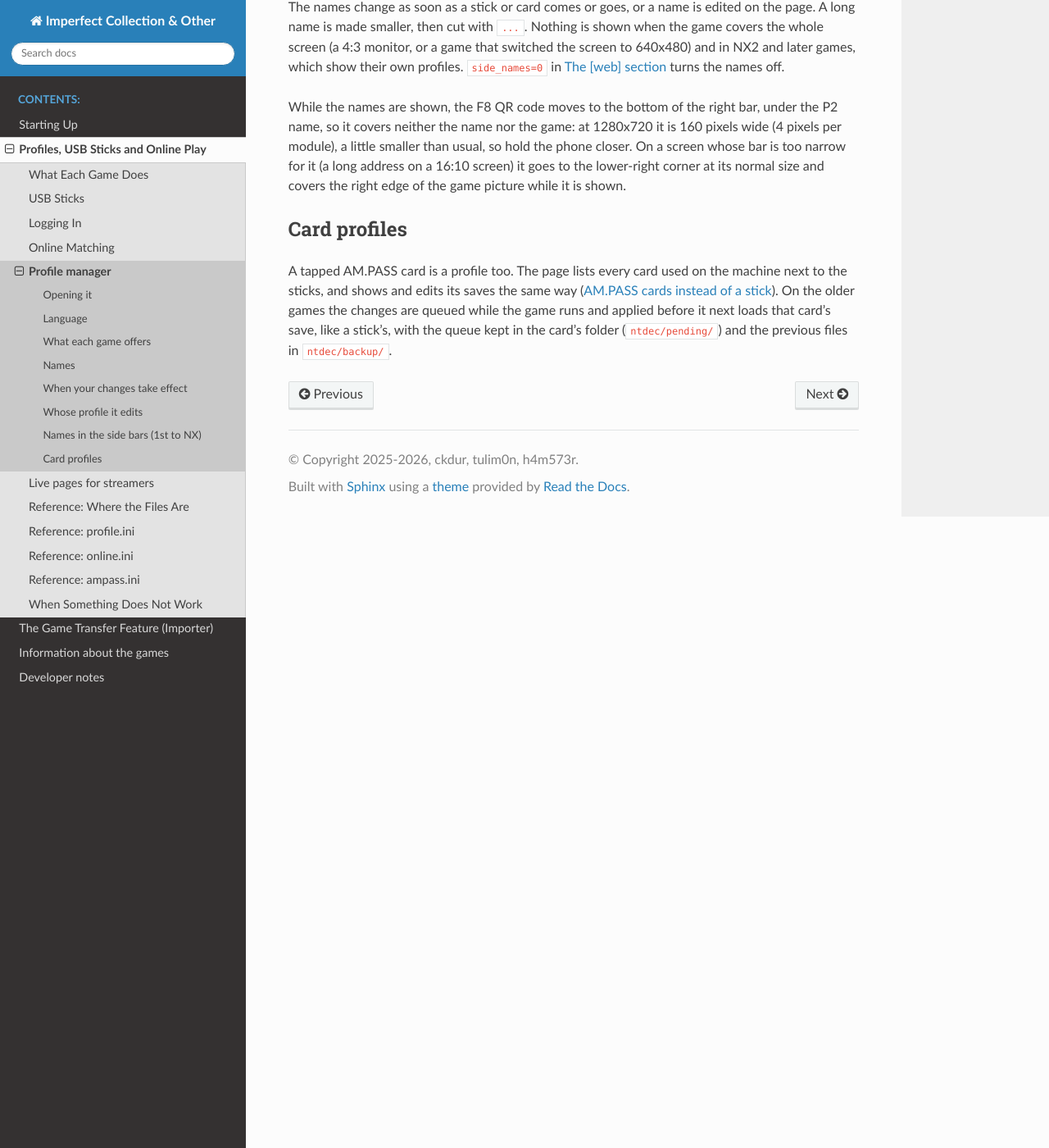
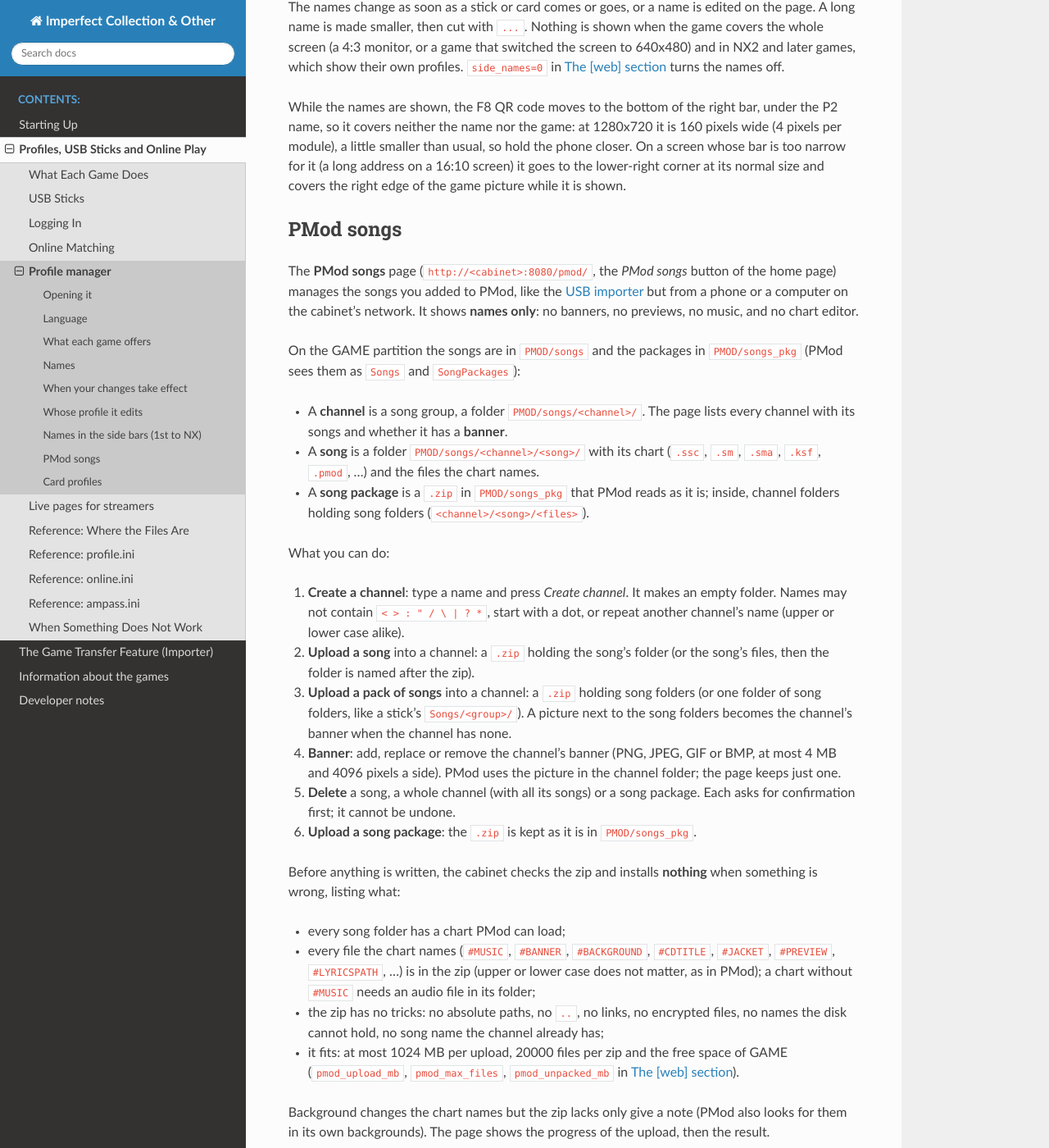
Before and after one commit to ckdur/imperfect-manual, a Sphinx documentation site: the page built from docs/online/profile_manager.rst, in a window 1280 px wide and 1400 px high, scrolled down 6519 px. Shown: the whole window at 82% size. Built offline with Sphinx 7.4.7 and the Read the Docs theme 3.1.0, drawn with Linux system fonts in a browser that asks for light colours; some of the changed text lies outside the part shown.

Commit message:
Profile manager: the PMod songs page (IMPER-92)
Channels, songs, packs, song packages and channel banners from the
profile web: what it checks, the operator key, refused while a game runs,
GAME read-only but for the write. [web] pmod_* limits; link from the
PMod importer page.

Co-Authored-By: Claude Opus 5.5 <noreply@anthropic.com>

```diff
--- a/docs/online/profile_manager.rst
+++ b/docs/online/profile_manager.rst
@@ -251,6 +251,78 @@ usual, so hold the phone closer. On a screen whose bar is too narrow for it
 (a long address on a 16:10 screen) it goes to the lower-right corner at its
 normal size and covers the right edge of the game picture while it is shown.
 
+.. _online_web_pmod_section:
+
+PMod songs
+----------
+
+The **PMod songs** page (``http://<cabinet>:8080/pmod/``, the *PMod songs*
+button of the home page) manages the songs you added to PMod, like the
+:doc:`USB importer <../importer/pmod>` but from a phone or a computer on the
+cabinet's network. It shows **names only**: no banners, no previews, no
+music, and no chart editor.
+
+On the GAME partition the songs are in ``PMOD/songs`` and the packages in
+``PMOD/songs_pkg`` (PMod sees them as ``Songs`` and ``SongPackages``):
+
+- A **channel** is a song group, a folder ``PMOD/songs/<channel>/``. The page
+  lists every channel with its songs and whether it has a **banner**.
+- A **song** is a folder ``PMOD/songs/<channel>/<song>/`` with its chart
+  (``.ssc``, ``.sm``, ``.sma``, ``.ksf``, ``.pmod``, ...) and the files the
+  chart names.
+- A **song package** is a ``.zip`` in ``PMOD/songs_pkg`` that PMod reads as
+  it is; inside, channel folders holding song folders
+  (``<channel>/<song>/<files>``).
+
+What you can do:
+
+1. **Create a channel**: type a name and press *Create channel*. It makes an
+   empty folder. Names may not contain ``< > : " / \ | ? *``, start with a
+   dot, or repeat another channel's name (upper or lower case alike).
+2. **Upload a song** into a channel: a ``.zip`` holding the song's folder (or
+   the song's files, then the folder is named after the zip).
+3. **Upload a pack of songs** into a channel: a ``.zip`` holding song
+   folders (or one folder of song folders, like a stick's
+   ``Songs/<group>/``). A picture next to the song folders becomes the
+   channel's banner when the channel has none.
+4. **Banner**: add, replace or remove the channel's banner (PNG, JPEG, GIF
+   or BMP, at most 4 MB and 4096 pixels a side). PMod uses the picture in
+   the channel folder; the page keeps just one.
+5. **Delete** a song, a whole channel (with all its songs) or a song
+   package. Each asks for confirmation first; it cannot be undone.
+6. **Upload a song package**: the ``.zip`` is kept as it is in
+   ``PMOD/songs_pkg``.
+
+Before anything is written, the cabinet checks the zip and installs
+**nothing** when something is wrong, listing what:
+
+- every song folder has a chart PMod can load;
+- every file the chart names (``#MUSIC``, ``#BANNER``, ``#BACKGROUND``,
+  ``#CDTITLE``, ``#JACKET``, ``#PREVIEW``, ``#LYRICSPATH``, ...) is in the zip
+  (upper or lower case does not matter, as in PMod); a chart without
+  ``#MUSIC`` needs an audio file in its folder;
+- the zip has no tricks: no absolute paths, no ``..``, no links, no
+  encrypted files, no names the disk cannot hold, no song name the channel
+  already has;
+- it fits: at most 1024 MB per upload, 20000 files per zip and the free
+  space of GAME (``pmod_upload_mb``, ``pmod_max_files``,
+  ``pmod_unpacked_mb`` in :ref:`online_web_ini_section`).
+
+Background changes the chart names but the zip lacks only give a note
+(PMod also looks for them in its own backgrounds). The page shows the
+progress of the upload, then the result.
+
+.. important::
+   - Every change needs the **operator key**, ``operator_key=`` in the
+     ``[web]`` section of :ref:`online_web_ini_section`. Without one set, the
+     page only lists the songs.
+   - Changes are refused **while a game runs** (PMod or any other): use the
+     page while the machine is in the menu.
+   - The GAME partition stays read-only; the cabinet makes it writable only
+     for the moment of the change and read-only again right after, also when
+     the change fails.
+   - New songs appear the next time PMod starts.
+
 .. _online_web_cards_section:
 
 Card profiles
```
Also changed, not shown: docs/importer/pmod.rst (+8 -0 lines), docs/online/online_ini.rst (+12 -1 lines).
